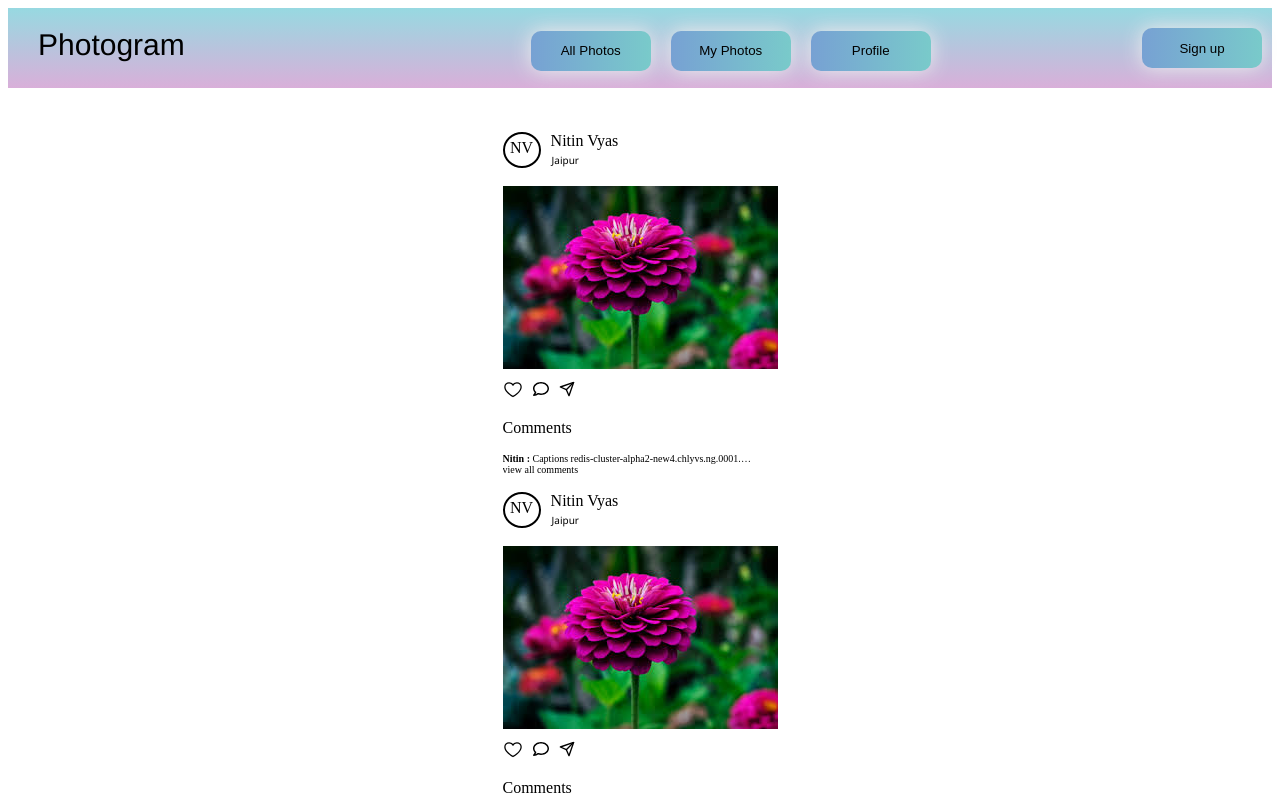
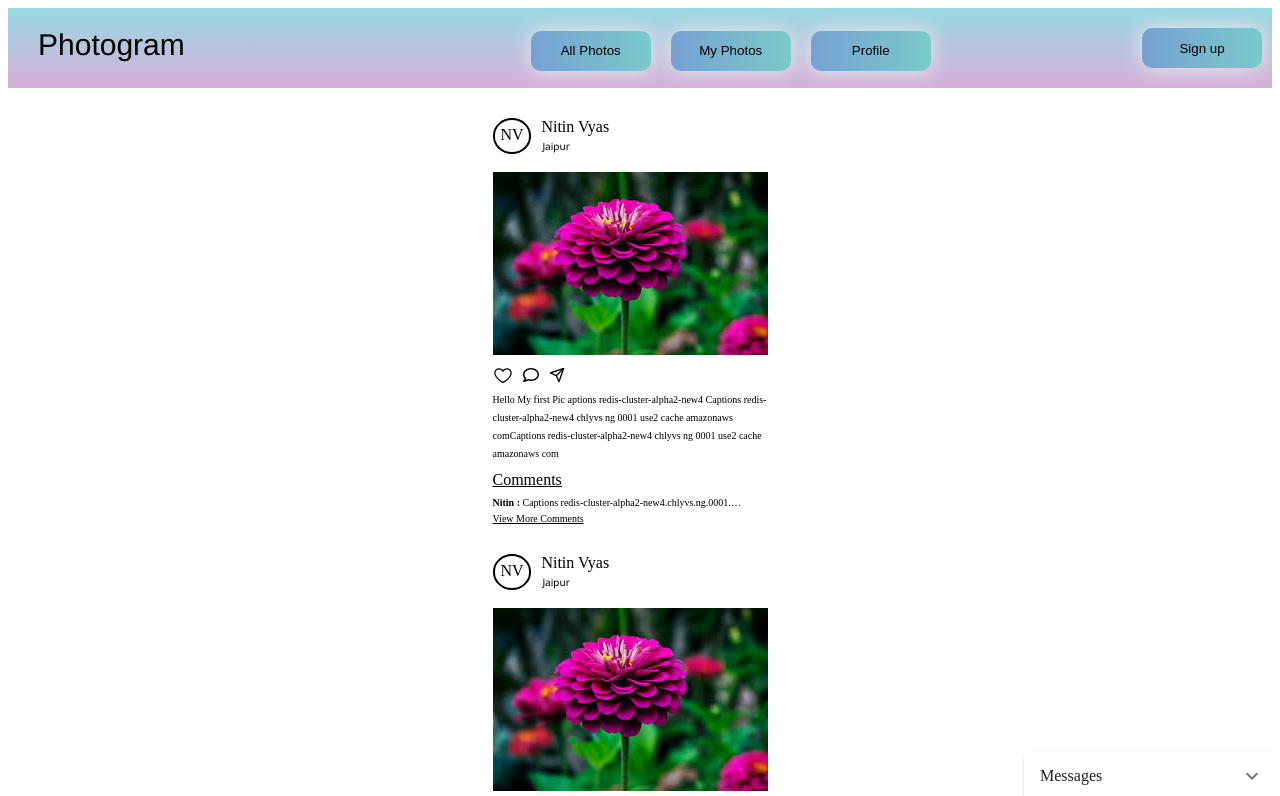
Before and after one commit to NITU23/Photogram2.0, a React (Create React App) app in the folder frontend/: page / in a window 1280 px wide. Shown: the top 796 px of the page. Built offline with nearby package versions, Linux system fonts and the light colour scheme.

Commit message:
comments added

```diff
--- a/frontend/package.json
+++ b/frontend/package.json
@@ -3,6 +3,10 @@
   "version": "0.1.0",
   "private": true,
   "dependencies": {
+    "@emotion/react": "^11.11.4",
+    "@emotion/styled": "^11.11.5",
+    "@mui/icons-material": "^5.15.18",
+    "@mui/material": "^5.15.18",
     "@testing-library/jest-dom": "^5.17.0",
     "@testing-library/react": "^13.4.0",
     "@testing-library/user-event": "^13.5.0",
--- a/frontend/public/index.html
+++ b/frontend/public/index.html
@@ -1,6 +1,6 @@
 <!DOCTYPE html>
 <html lang="en">
-    <title>React App</title>
+    <title>Photogram</title>
   <body>
     <div id="root" ></div>
   </body>
--- a/frontend/src/components/card.js
+++ b/frontend/src/components/card.js
@@ -1,15 +1,19 @@
 import img from '../images/flower.jpeg'
 import '../css/card.css'
-import  {PiHeart} from 'react-icons/pi';
+import { PiHeart } from 'react-icons/pi';
 import { FaHeart } from "react-icons/fa";
 import { FaRegComment } from "react-icons/fa";
 import { FiSend } from "react-icons/fi";
 import { useState } from 'react';
 import Name from './name'
 function Card() {
-    const [isClicked,setIsClicked] = useState(false);
-    const setClick =()=>{
-      isClicked===true ? setIsClicked(false):setIsClicked(true)
+  const [isClicked, setIsClicked] = useState(false);
+  const [showComments, setShowComments] = useState(false);
+  const setClick = () => {
+    isClicked === true ? setIsClicked(false) : setIsClicked(true)
+  }
+  const setComment = () => {
+    showComments === true ? setShowComments(false) : setShowComments(true)
   }
   return (
     <div>
@@ -18,15 +22,25 @@ function Card() {
           <Name />
           <img className="img" src={img} alt='' />
           <div className="img">
-            {!isClicked  && <PiHeart className="like heart actions  " onClick={setClick} /> }
-            {isClicked  &&  <FaHeart className="liked actions" onClick={setClick} /> }
+            {!isClicked && <PiHeart className="like heart actions  " onClick={setClick} />}
+            {isClicked && <FaHeart className="liked actions" onClick={setClick} />}
             <FaRegComment className="like comment actions" />
             <FiSend className="like comment" />
           </div>
-            <div className='captionDiv' >
-            <p>Comments</p>
-            <span className='captions'><b>Nitin : </b>Captions redis-cluster-alpha2-new4.chlyvs.ng.0001.use2.cache.amazonaws.com</span>
-            <span className='captions'>view all comments</span>
+          <div className='captionDiv'>
+            <span className='caption'>Hello My first Pic aptions redis-cluster-alpha2-new4 Captions redis-cluster-alpha2-new4 chlyvs ng 0001 use2 cache amazonaws comCaptions redis-cluster-alpha2-new4 chlyvs ng 0001 use2 cache amazonaws com</span>
+          </div>
+          <div className='commentDiv'>
+            <span style={{ textDecoration: "underline", marginBottom: '8px' }}>Comments</span>
+            <span className='comments'><b>Nitin : </b>Captions redis-cluster-alpha2-new4.chlyvs.ng.0001.use2.cache.amazonaws.com</span>
+            {showComments && <div className='viewAllCommentDiv' >
+              <span className='viewAllcomment'><b>NitinV : </b>Captions redis-cluster-alpha2-new4 chlyvs ng 0001 use2 cache amazonaws com Captions redis-cluster-alpha2-new4 chlyvs ng 0001 use2 cache amazonaws com</span>
+              <span className='viewAllcomment'><b>NitinV : </b>Captions Captions redis-cluster-alpha2-new4 chlyvs ng 0001 use2 cache amazonaws com</span>
+              <span className='viewAllcomment'><b>NitinV : </b>Captions Captions redis-cluster-alpha2-new4 chlyvs ng 0001 use2 cache amazonaws com Captions redis-cluster-alpha2-new4 chlyvs ng 0001 use2 cache amazonaws com</span>
+            </div>}
+            {<span className='viewComment' onClick={setComment} > {showComments ? 'Show Less Comments' : 'View More Comments'}</span>}
+
+
           </div>
         </div>
       </div>
--- /dev/null
+++ b/frontend/src/components/chat.js
@@ -0,0 +1,29 @@
+
+import Accordion from '@mui/material/Accordion';
+import AccordionSummary from '@mui/material/AccordionSummary';
+import AccordionDetails from '@mui/material/AccordionDetails';
+import ExpandMoreIcon from '@mui/icons-material/ExpandMore';
+import ChatwithUser from './chatwithUser';
+function Chat() {
+   return (
+   <div>
+
+    <div>
+      <Accordion>
+        <AccordionSummary
+          expandIcon={<ExpandMoreIcon />}
+          aria-controls="panel1-content"
+          id="panel1-header"
+        >
+        Messages
+        </AccordionSummary>
+        <AccordionDetails>
+          <ChatwithUser />
+
+        </AccordionDetails>
+      </Accordion>
+    </div>
+   </div>)
+}
+
+export default Chat
--- /dev/null
+++ b/frontend/src/components/chatwithUser.js
@@ -0,0 +1,9 @@
+function ChatwithUser () {
+return (
+    <div>
+        Chat with user component
+    </div>
+)
+}
+
+export default ChatwithUser;
--- a/frontend/src/components/name.js
+++ b/frontend/src/components/name.js
@@ -3,12 +3,12 @@ import  '../css/name.css'
 
 function Name() {
     return (
-    <div>
+    <div >
       <div className='profile' >
         <span className="nameUrl">NV</span>
       <div className='name'>Nitin Vyas <br/>
-      <span className='subheading'>Jaipur</span></div>
-
+      <span className='subheading'>Jaipur</span>
+      </div>
       </div>
 
         </div>)
--- a/frontend/src/components/welcome.js
+++ b/frontend/src/components/welcome.js
@@ -2,18 +2,25 @@ import React from "react";
 import Navbar from "./navbar";
 import Card from "./card"
 import '../css/welcome.css'
+import Chat from "./chat";
 
 function Welcome() {
   return (
     <div>
 
       <Navbar />
-      <div className='cards'>
-      <Card />
-      <Card />
-      <Card />
-      <Card />
+      <div className='parent'>
+        <div className='cards'>
+          <Card />
+          <Card />
+          <Card />
+          <Card />
+        </div>
+        <div className="chat">
+          <Chat />
+        </div>
       </div>
+
     </div>
   );
 }
--- a/frontend/src/css/card.css
+++ b/frontend/src/css/card.css
@@ -1,19 +1,17 @@
 .card {
-    height: 300px;
-    width: 500px;
+  width: 300px;
   display: flex;
   justify-content: center;
   align-items: center;
-    margin-top: 60px;
 }
 
-.img{
+.img {
   width: fit-content;
   height: auto;
 }
 
 .actions {
-  margin-top : 10px
+  margin-top: 10px
 }
 
 .iconStyle {
@@ -23,39 +21,65 @@
 .like {
   margin-right: 10px;
 }
+
 .comment {
   border-radius: 75px / 100%;
 }
+
 .liked {
   margin-right: 10px;
   font-size: 18px;
 }
+
 .heart {
   font-size: 20px;
 }
 
-.photoDetails{
+.photoDetails {
   display: flex;
   flex-direction: column;
   flex-wrap: wrap;
   justify-content: center;
-
 }
 
-.comment{
+.comment {
   padding-bottom: 2px;
 }
 
-.captions {
+.comments {
   font-size: 10px;
   width: 250px;
   white-space: nowrap;
   overflow: hidden;
   text-overflow: ellipsis;
+}
 
+.viewAllcomment{
+  font-size: 10px;
+ width: 295px;
+ margin-top: 5px;
 }
-.captionDiv{
-    margin-bottom: 20px;
+.commentDiv {
+  margin-top: 10px;
+  display: flex;
+  flex-direction: column;
+  width: 250px;
+}
+
+.caption {
+  font-size: 10px;
+}
+
+.viewComment {
+  text-decoration: underline;
+  font-size: 10px;
+  margin-top: 5px;
+}
+
+.viewAllCommentDiv {
   display: flex;
   flex-direction: column;
 }
+.captionDiv{
+  width: 295px;
+}
--- a/frontend/src/css/welcome.css
+++ b/frontend/src/css/welcome.css
@@ -1,6 +1,22 @@
 .cards{
     display: flex;
-    justify-content: center;
-    align-items: center;
-    flex-direction: column;
+  height: 100vh;
+  flex-direction: column;
+  align-items: center;
+
 }
+
+.parent {
+
+    flex: 1;
+  overflow-y: auto;
+
+}
+.chat{
+  width: 20%;
+  position: fixed;
+  right: 0;
+  bottom: 0;
+
+
+}
```
Also changed, not shown: 1 other file (tests, documents, lock files or other folders). Lines whose indentation alone changed are shown as unchanged.
